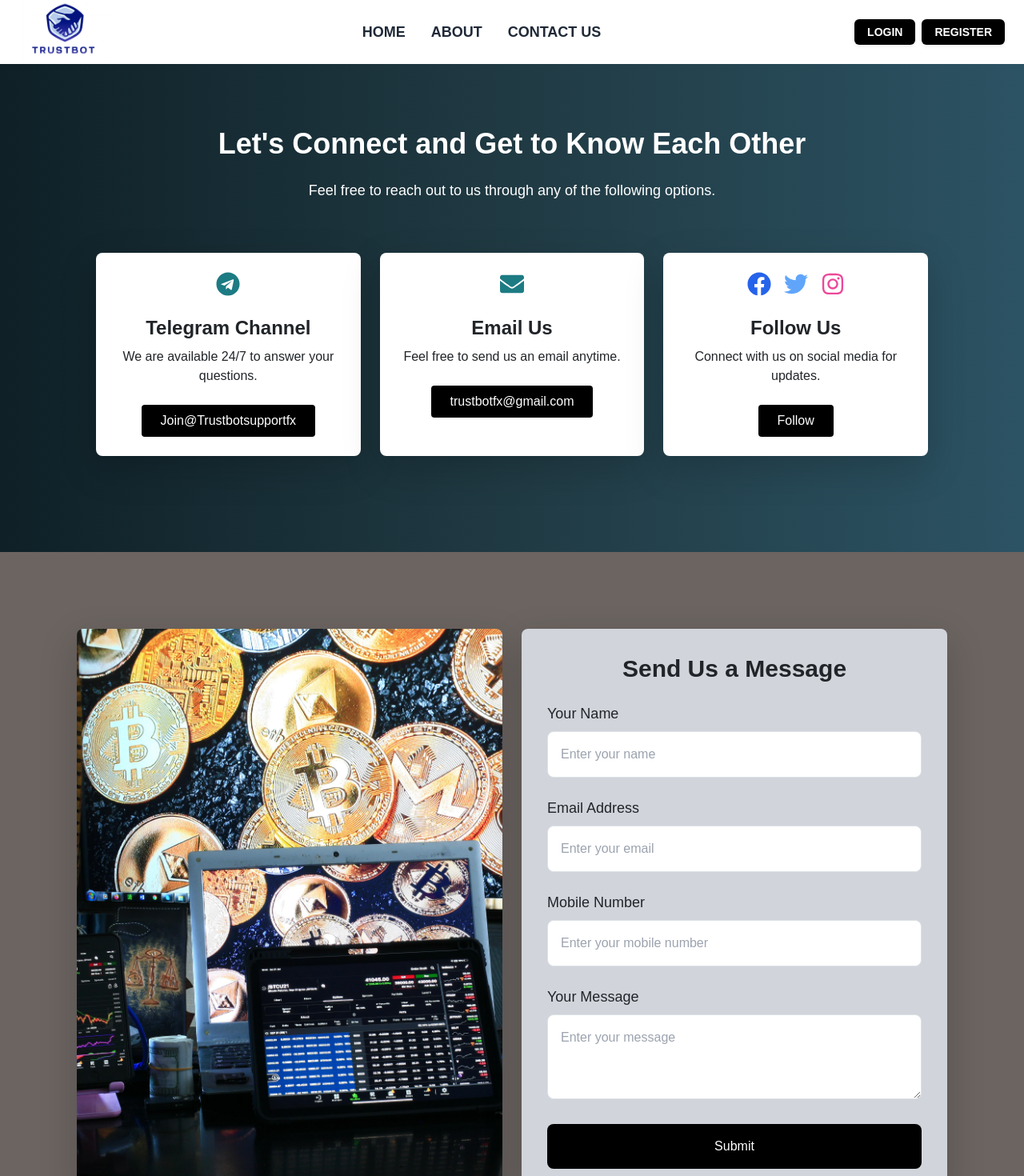
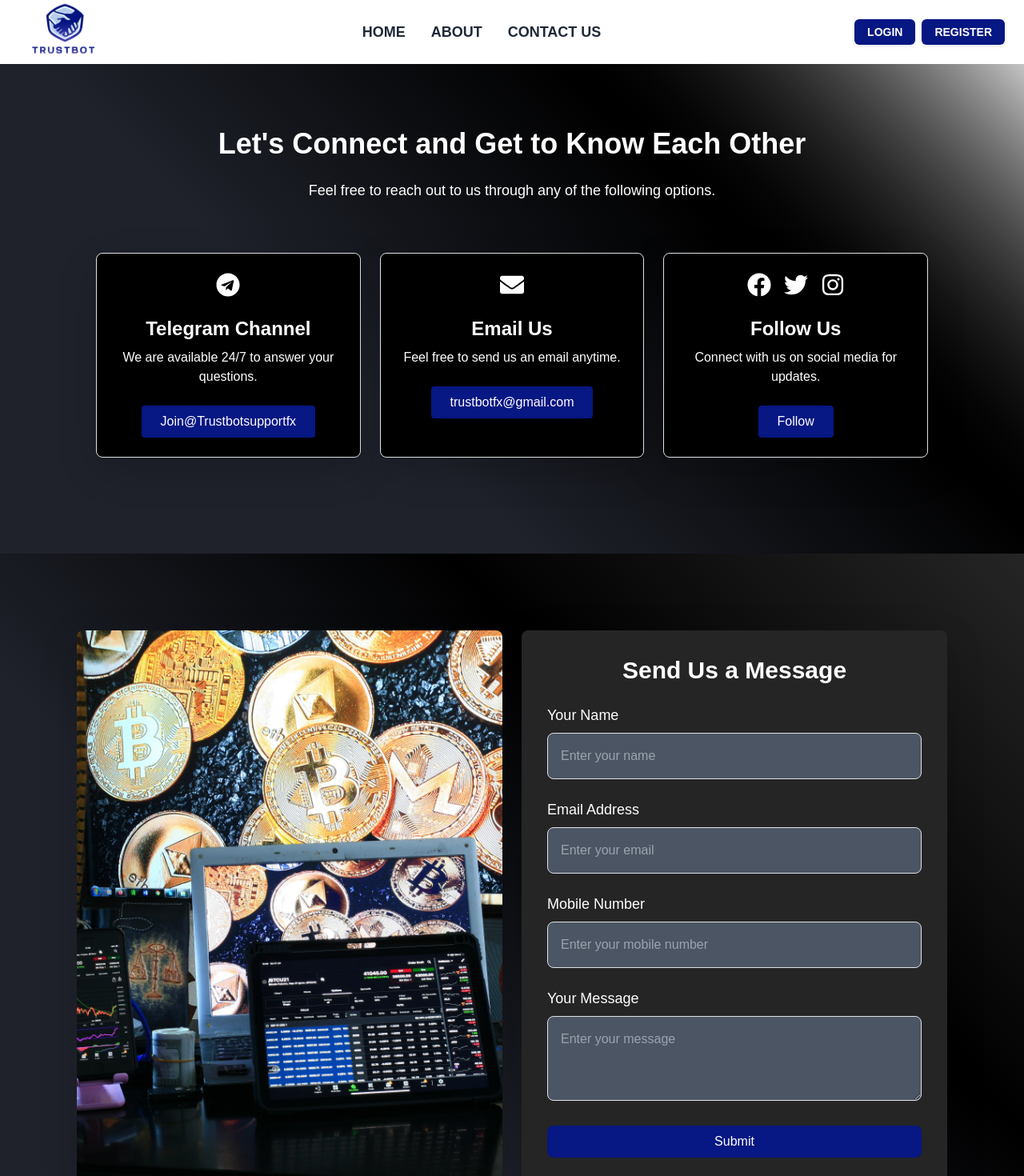
Before and after one commit to shashank8112357010/vishnu-investment, a React (Vite) app: page /contactus in a window 1280 px wide. Shown: the top 1470 px of the page at 80% size. Built offline with nearby package versions, Linux system fonts and the light colour scheme.

Commit message:
added contact ui

```diff
--- a/src/components/AdminDashboard/Admin_Dashboard.jsx
+++ b/src/components/AdminDashboard/Admin_Dashboard.jsx
@@ -39,7 +39,7 @@ export default function Admin_Dashboard() {
 
   return (
     <>
-      <div className="flex flex-col items-start justify-start gap-6 p-4 sm:px-6 lg:px-8">
+      <div className="flex flex-col items-start justify-start gap-6  lg:px-8">
         <h1 className="px-3 py-2 bg-gray-400 inline- rounded-md  text-black font-bold uppercase">
           Dashboard
         </h1>
@@ -71,8 +71,12 @@ export default function Admin_Dashboard() {
                       </div>
                       <div className='w-full border overflow-hidden py-3 px-2 rounded bg-black hover:shadow-xl transform transition duration-300 hover:scale-105'>
                       <p className='text-sm'>Referral Program: Earn a stable income by introducing clients to Enter Trust Bot.</p>
-                      <p className=" border text-sm bg-gray-700 py-1 px-3 rounded flex justify-between mt-2">
-                      {data?.referalLink.slice(0,35) + "..."}
+                      <p className=" border text-sm bg-gray-700 py-1 hidden px-3 rounded md:flex justify-between mt-2">
+                      {data?.referalLink.slice(0,40) + "..."}
+                    <FaCopy className="inline ml-3 text-2xl cursor-pointer" title='Click to Copy Referral Code'
+                      onClick={handleCopy}/>    </p>
+                      <p className=" border text-sm bg-gray-700 py-1 px-3 md:hidden rounded flex justify-between mt-2">
+                      {data?.referalLink.slice(0,30) + "..."}
                     <FaCopy className="inline ml-3 text-2xl cursor-pointer" title='Click to Copy Referral Code'
                       onClick={handleCopy}/>    </p>
                       </div>
--- a/src/components/ContactUs.jsx
+++ b/src/components/ContactUs.jsx
@@ -45,6 +45,7 @@ const ContactUs = () => {
     if (!formData.message.trim()) {
       toast.error("Message is required");
       return;
+
     }
 
 
@@ -75,7 +76,8 @@ const ContactUs = () => {
       {/* <Toaster position="top-right" reverseOrder={false} /> */}
 
       {/* Outer container with background color */}
-      <div className="background-color welcome-boxcontainer pt-24 lg:p-24">
+      <div className=" welcome-boxcontainer">
+        <div className='welcome-boxcontainer  pt-24 lg:p-24'>
         {/* Heading and paragraph */}
         <h1 className="text-2xl md:text-4xl font-bold text-center mb-6 md:mt-16 lg:mt-16 text-white">
           Let's Connect and Get to Know Each Other
@@ -85,46 +87,48 @@ const ContactUs = () => {
         </p>
 
         {/* Cards */}
-        <div className="flex flex-col md:flex-row justify-between gap-6 p-4">
+        <div className="flex flex-col  md:flex-row justify-between gap-6 p-4">
           {/* Telegram Card */}
-          <div className="bg-white shadow-lg rounded-lg p-6 flex flex-col items-center text-center w-full md:w-1/3">
-            <FaTelegram className="text-2xl md:text-3xl mb-4 text-[#1D7B83]" />
+          <div className="bg-black text-white border shadow-lg rounded-lg p-6 flex flex-col items-center text-center w-full md:w-1/3">
+            <FaTelegram className="text-2xl md:text-3xl mb-4 text-white" />
             <h2 className="text-xl md:text-2xl font-semibold mb-2">Telegram Channel</h2>
             <p className="mb-4 text-sm md:text-base">We are available 24/7 to answer your questions.</p>
-            <button className="bg-[#000] text-white px-4 py-2 rounded hover:bg-[#333]">
+            <button className="bg-[#071783] text-white px-4 py-2 rounded ">
               Join@Trustbotsupportfx
             </button>
           </div>
 
           {/* Email Card */}
-          <div className="bg-white shadow-lg rounded-lg p-6 flex flex-col items-center text-center w-full md:w-1/3">
-            <FaEnvelope className="text-2xl md:text-3xl mb-4 text-[#1D7B83]" />
+          <div className="bg-black text-white border shadow-lg rounded-lg p-6 flex flex-col items-center text-center w-full md:w-1/3">
+            <FaEnvelope className="text-2xl md:text-3xl mb-4 text-[#fff]" />
             <h2 className="text-xl md:text-2xl font-semibold mb-2">Email Us</h2>
             <p className="mb-4 text-sm md:text-base">Feel free to send us an email anytime.</p>
-            <button className="bg-[#000] text-white px-4 py-2 rounded hover:bg-[#333]">
+            <button className="bg-[#071783] text-white px-4 py-2 rounded">
               trustbotfx@gmail.com
             </button>
           </div>
 
           {/* Social Media Card */}
-          <div className="bg-white shadow-lg rounded-lg p-6 flex flex-col items-center text-center w-full md:w-1/3">
+          <div className="bg-black border text-white shadow-lg rounded-lg p-6 flex flex-col items-center text-center w-full md:w-1/3">
             <div className="flex space-x-4 mb-4">
-              <FaFacebook className="text-2xl md:text-3xl text-blue-600" />
-              <FaTwitter className="text-2xl md:text-3xl text-blue-400" />
-              <FaInstagram className="text-2xl md:text-3xl text-pink-500" />
+              <FaFacebook className="text-2xl md:text-3xl text-white" />
+              <FaTwitter className="text-2xl md:text-3xl text-white" />
+              <FaInstagram className="text-2xl md:text-3xl text-white" />
             </div>
             <h2 className="text-xl md:text-2xl font-semibold mb-2">Follow Us</h2>
             <p className="mb-4 text-sm md:text-base">Connect with us on social media for updates.</p>
-            <button className="bg-[#000] text-white px-4 py-2 rounded hover:bg-[#333]">
+            <button className="bg-[#071783] text-white px-4 py-2 rounded ">
               Follow
             </button>
           </div>
         </div>
+        </div>
       </div>
 
       {/* Form Section */}
-      <div className="bg-[#6b6461] mx-auto p-6 md:p-10 lg:p-24">
-        <div className="w-full grid grid-cols-1 md:grid-cols-2 gap-6">
+     <div>
+     <div className="welcome-main-container ">
+        <div className="w-full grid grid-cols-1 md:grid-cols-2 gap-6 welcome-boxcontainer mx-auto p-6 md:p-10 lg:p-24">
           {/* Image */}
           <div className="flex justify-center items-center">
             <img
@@ -135,18 +139,18 @@ const ContactUs = () => {
           </div>
 
           {/* Form */}
-          <div className="bg-gray-300 p-6 md:p-8 shadow-lg rounded-lg">
-            <h2 className="text-2xl md:text-3xl font-semibold text-center mb-6">Send Us a Message</h2>
+          <div className="bg-gray-300 p-6 md:p-8 shadow-lg rounded-lg welcome-main-container">
+            <h2 className="text-2xl md:text-3xl font-semibold text-center mb-6 text-white">Send Us a Message</h2>
             <form onSubmit={handleSubmit} className="space-y-6">
               {/* Name Field */}
               <div>
-                <label className="block text-base md:text-lg mb-2 font-medium">Your Name</label>
+                <label className="block text-base md:text-lg mb-2 font-medium text-white">Your Name</label>
                 <input
                   type="text"
                   name="name"
                   value={formData.name}
                   onChange={handleInputChange}
-                  className="w-full p-3 border border-gray-300 rounded-lg focus:outline-none focus:ring-2 focus:ring-blue-500"
+                  className="w-full p-3 border border-gray-300 rounded-lg focus:outline-none focus:ring-2 focus:ring-blue-500 bg-gray-600 text-white"
                   placeholder="Enter your name"
 
                 />
@@ -154,13 +158,13 @@ const ContactUs = () => {
 
               {/* Email Field */}
               <div>
-                <label className="block text-base md:text-lg mb-2 font-medium">Email Address</label>
+                <label className="block text-base text-white md:text-lg mb-2 font-medium">Email Address</label>
                 <input
                   type="email"
                   name="email"
                   value={formData.email}
                   onChange={handleInputChange}
-                  className="w-full p-3 border border-gray-300 rounded-lg focus:outline-none focus:ring-2 focus:ring-blue-500"
+                  className="w-full p-3 border border-gray-300 bg-gray-600 text-white rounded-lg focus:outline-none focus:ring-2 focus:ring-blue-500"
                   placeholder="Enter your email"
 
                 />
@@ -168,13 +172,13 @@ const ContactUs = () => {
 
               {/* Mobile Field */}
               <div>
-                <label className="block text-base md:text-lg mb-2 font-medium">Mobile Number</label>
+                <label className="block text-base md:text-lg mb-2 text-white font-medium">Mobile Number</label>
                 <input
                   type="tel"
                   name="mobile"
                   value={formData.mobile}
                   onChange={handleInputChange}
-                  className="w-full p-3 border border-gray-300 rounded-lg focus:outline-none focus:ring-2 focus:ring-blue-500"
+                  className="w-full p-3 border border-gray-300 rounded-lg bg-gray-600 text-white focus:outline-none focus:ring-2 focus:ring-blue-500"
                   placeholder="Enter your mobile number"
 
                 />
@@ -182,12 +186,12 @@ const ContactUs = () => {
 
               {/* Message Field */}
               <div>
-                <label className="block text-base md:text-lg mb-2 font-medium">Your Message</label>
+                <label className="block text-base text-white md:text-lg mb-2 font-medium">Your Message</label>
                 <textarea
                   name="message"
                   value={formData.message}
                   onChange={handleInputChange}
-                  className="w-full p-3 border border-gray-300 rounded-lg focus:outline-none focus:ring-2 focus:ring-blue-500"
+                  className="w-full p-3 border border-gray-300 text-white bg-gray-600 text-wh rounded-lg focus:outline-none focus:ring-2 focus:ring-blue-500"
                   placeholder="Enter your message"
                   rows="3"
 
@@ -196,7 +200,7 @@ const ContactUs = () => {
 
               {/* Submit Button */}
               <button
-                className="w-full bg-black text-white py-3 px-6 rounded-lg transition duration-300"
+                className="w-full bg-[#071783] text-white py-2 px-6 rounded-lg transition duration-300"
                 type="submit"
               >
                 Submit
@@ -205,6 +209,7 @@ const ContactUs = () => {
           </div>
         </div>
       </div>
+     </div>
     </>
   );
 };
--- a/src/components/Navbar.jsx
+++ b/src/components/Navbar.jsx
@@ -58,13 +58,13 @@ export default function Navbar() {
         <div className=" hidden lg:block">
           <Link
             to='/login'
-            className="rounded-md uppercase bg-black px-3 py-2 text-sm font-semibold text-white shadow-sm hover:bg-black/80 focus-visible:outline focus-visible:outline-2 focus-visible:outline-offset-2 focus-visible:outline-black mr-2"
+            className="rounded-md uppercase bg-[#071783] px-3 py-2 text-sm font-semibold text-white shadow-sm hover:bg-[#0e0f41] focus-visible:outline focus-visible:outline-2 focus-visible:outline-offset-2 focus-visible:outline-black mr-2"
           >
             Login
           </Link>
           <Link
             to='/register'
-            className="rounded-md uppercase bg-black px-3 py-2 text-sm font-semibold text-white shadow-sm hover:bg-black/80 focus-visible:outline focus-visible:outline-2 focus-visible:outline-offset-2 focus-visible:outline-black"
+            className="rounded-md uppercase bg-[#071783] px-3 py-2 text-sm font-semibold text-white shadow-sm hover:bg-[#0e0f41] focus-visible:outline focus-visible:outline-2 focus-visible:outline-offset-2 focus-visible:outline-black"
           >
             Register
           </Link>
```
Also changed, not shown: src/components/ForgotPasword.jsx (+7 -7 lines), src/components/Login.jsx (+11 -11 lines), src/components/Register.jsx (+24 -17 lines).
